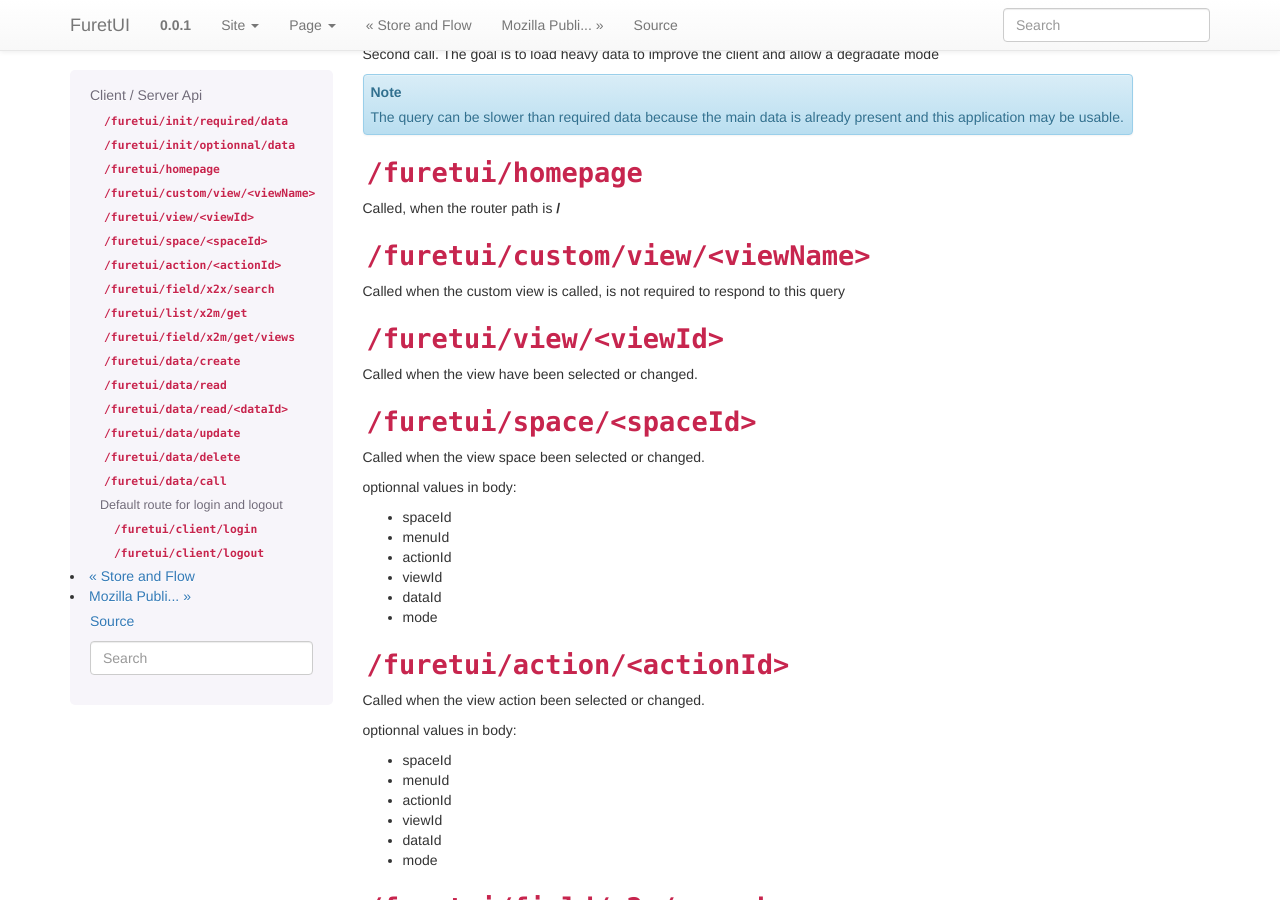
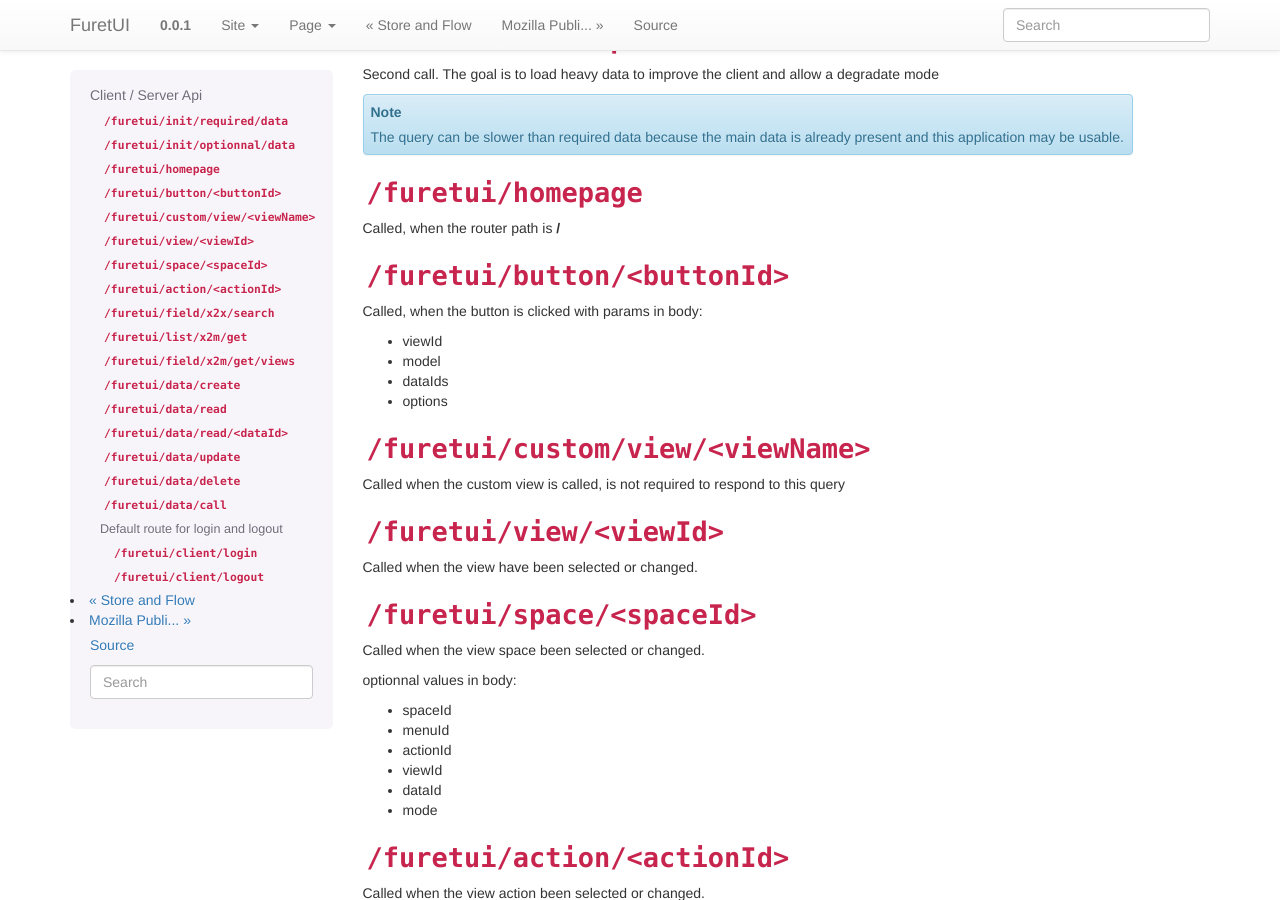
Before and after one commit to AnyBlok/furet_ui, a Sphinx documentation site: the page built from docs/source/server.rst, in a window 1280 px wide and 900 px high, scrolled down 973 px. Built offline with Sphinx 7.4.7, drawn with Linux system fonts in a browser that asks for light colours; some of the changed text lies outside the part shown.

Commit message:
Update doc

```diff
--- a/docs/source/server.rst
+++ b/docs/source/server.rst
@@ -51,6 +51,16 @@
 ---------------------
 
 Called, when the router path is **/**
+
+``/furetui/button/<buttonId>``
+------------------------------
+
+Called, when the button is clicked with params in body:
+
+* viewId
+* model
+* dataIds
+* options
 
 ``/furetui/custom/view/<viewName>``
 -----------------------------------
--- a/server.py
+++ b/server.py
@@ -945,6 +945,7 @@
                         v-bind:model="model"
                         buttonId="6"
                         v-bind:options="{'test': 'The Test'}"
+                        icon="fa-underline"
                     >Button 6</furet-ui-form-button>
                 </div>
                 <div class="column is-6">
```
